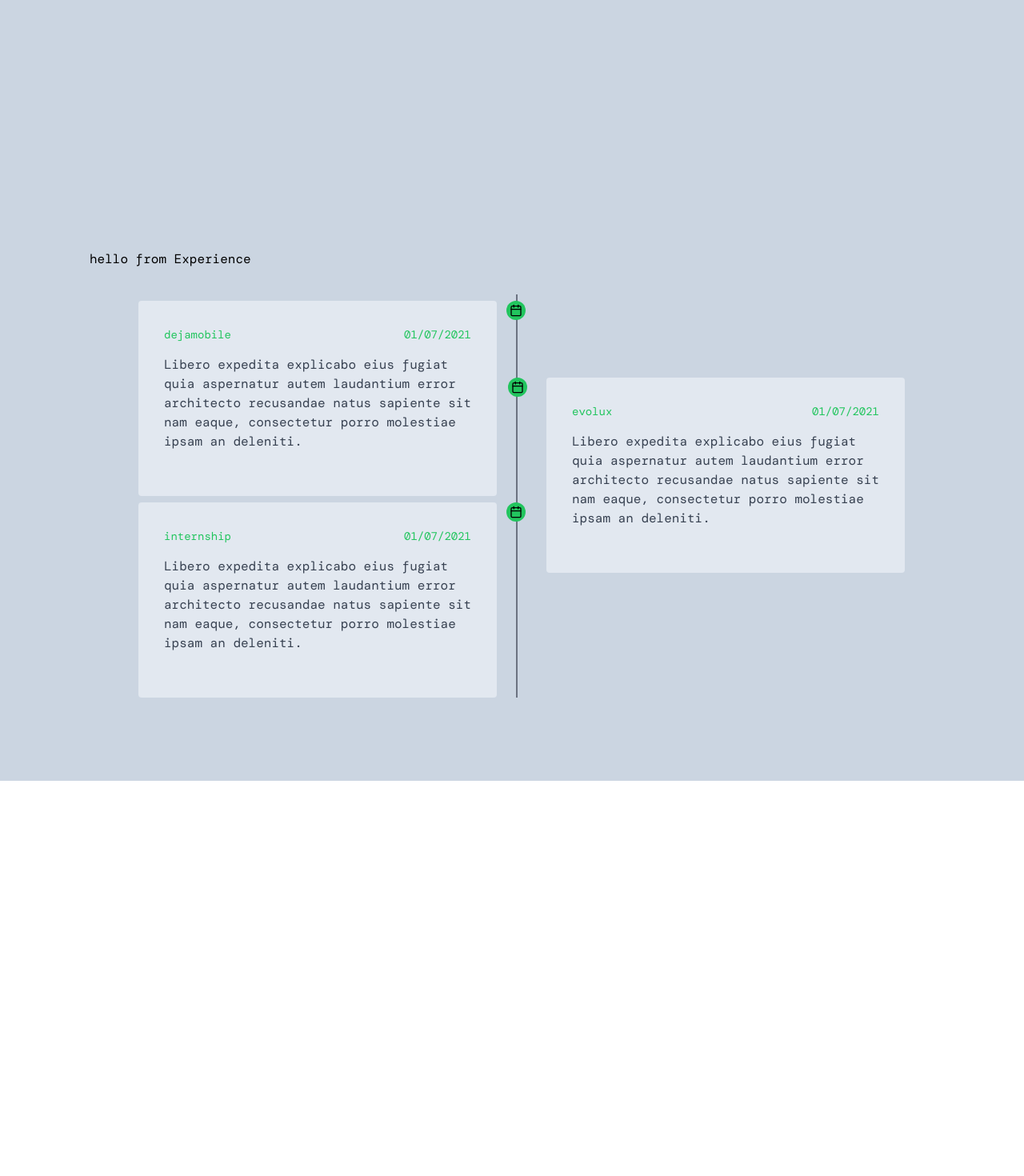
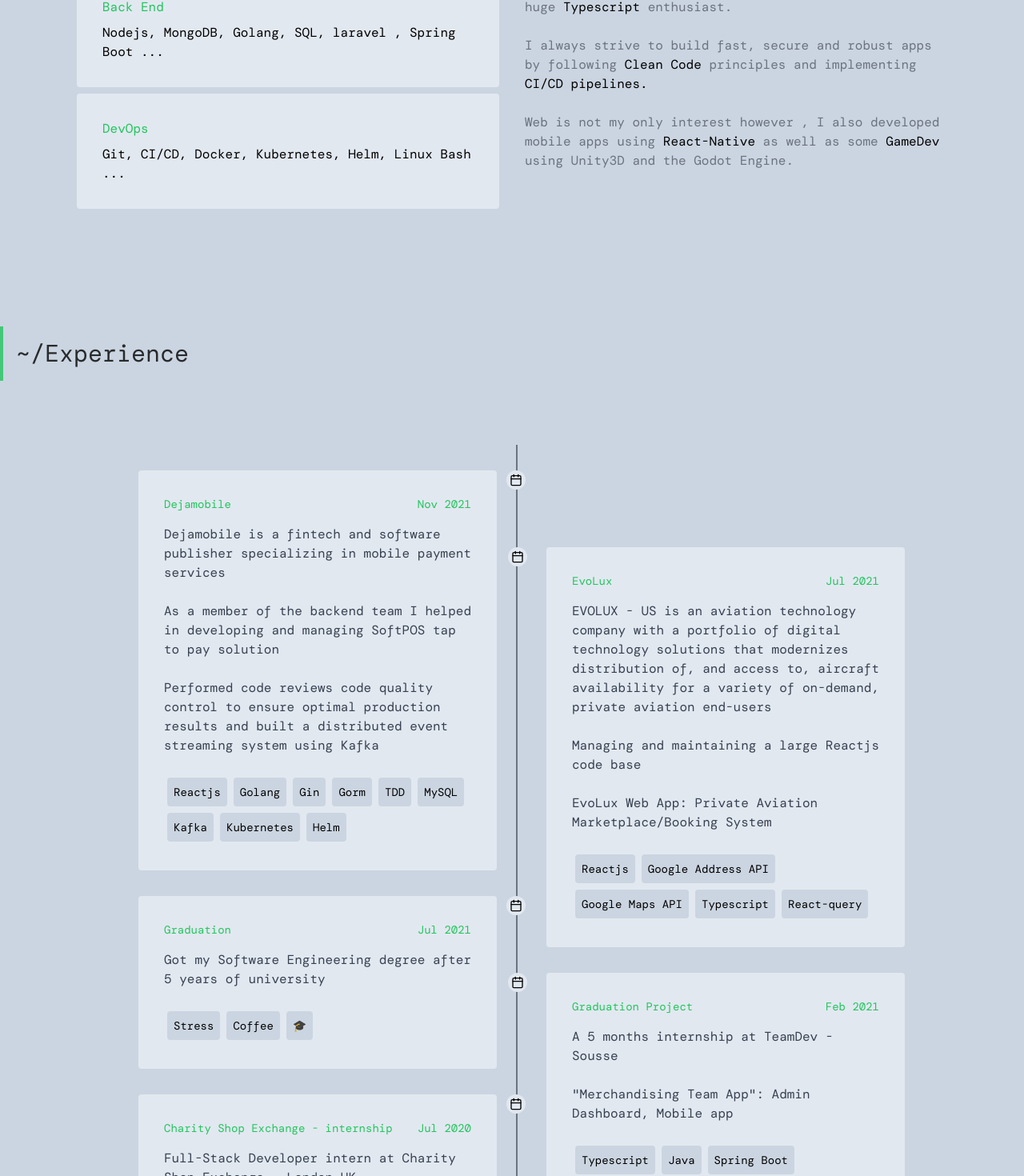
Before and after one commit to MoNouri97/monouri97.github.io, a Next.js app: page / in a window 1280 px wide. Shown: the part 1328-2798 px from the top of the page at 80% size. Before the commit the page ends 2304 px from the top, so only its background shows below. Built offline with nearby package versions, Linux system fonts and the light colour scheme.

Commit message:
experiences and styles & general fixes

```diff
--- a/components/About/About.tsx
+++ b/components/About/About.tsx
@@ -7,7 +7,7 @@
   return (
     <main
       id="about"
-      className="flex-center flex min-h-[80vh] w-full max-w-7xl flex-wrap sm:py-10 sm:px-20"
+      className="flex-center flex min-h-[100vh] w-full max-w-7xl flex-wrap sm:py-10 sm:px-20"
     >
       <AboutText />
       <div className="h-96 w-1/2 bg-red-400"></div>
--- a/components/Experience/Experience.tsx
+++ b/components/Experience/Experience.tsx
@@ -1,4 +1,5 @@
 import React from 'react';
+import Title from '../Title';
 import Timeline from './Timeline';
 
 type ExperienceProps = {};
@@ -6,11 +7,11 @@
 const Experience: React.FC<ExperienceProps> = ({}) => {
   return (
     <section
-      id="skills"
-      className="flex-center flex min-h-[100vh] w-full bg-slate-300 dark:bg-darker"
+      id="experience"
+      className="flex w-full flex-wrap bg-slate-300 pt-8 dark:bg-darker"
     >
-      <div className="flex w-full max-w-7xl flex-wrap justify-center sm:py-10 sm:px-20">
-        <h1 className="w-full p-8">hello from Experience</h1>
+      <Title>Experience</Title>
+      <div className="mx-auto flex w-full max-w-7xl flex-wrap justify-center sm:py-10 sm:px-20">
         <Timeline />
       </div>
     </section>
--- a/components/Experience/TimelineEntry.tsx
+++ b/components/Experience/TimelineEntry.tsx
@@ -1,51 +1,61 @@
-import React from 'react';
+import React, { useState } from 'react';
 import { FiCalendar } from 'react-icons/fi';
 
-type TimelineEntryProps = {
+export type TimelineEntryProps = {
   date: string;
   title: string;
   desc: string;
+  details: string;
   isRight?: boolean;
+  margin?: 'mt-8' | 'mt-24' | 'mt-96';
 };
 
 const TimelineEntry: React.FC<TimelineEntryProps> = ({
   date,
   desc,
   title,
+  details,
   isRight = false,
+  margin = 'mt-8',
 }) => {
+  const [hover, setHover] = useState(false);
   return (
     <li>
       <div
-        className={`flex-end mt-2 lg:flex ${
+        className={`flex-end ${margin} lg:flex ${
           isRight ? 'flex-row-reverse' : 'flex-row-reverse lg:flex-row'
         }`}
       >
         <div
+          onMouseEnter={() => setHover(true)}
+          onMouseLeave={() => setHover(false)}
           className={`max-w-md rounded bg-slate-200 p-8 shadow-black transition-all  hover:-translate-y-1 hover:shadow-xl dark:bg-dark ${
             !isRight ? 'ml-6 lg:mr-6' : 'ml-6'
           }`}
         >
           <div className="mb-4 flex justify-between">
-            <a
-              href="#!"
-              className="text-sm font-medium text-green-500 transition duration-300 ease-in-out hover:text-purple-700 focus:text-purple-800"
-            >
+            <p className="text-sm font-medium text-green-500 transition duration-300 ease-in-out">
               {title}
-            </a>
-            <a
-              href="#!"
-              className="text-sm font-medium text-green-500 transition duration-300 ease-in-out hover:text-purple-700 focus:text-purple-800"
-            >
+            </p>
+            <p className="text-sm font-medium text-green-500 transition duration-300 ease-in-out">
               {date}
-            </a>
+            </p>
           </div>
-          <p className="mb-6 text-gray-700 dark:text-gray-200">{desc}</p>
+          {desc.split('.').map(parg => (
+            <p className="mb-6 text-gray-700 dark:text-gray-200">{parg}</p>
+          ))}
+          <div className="flex flex-wrap">
+            {details.split(';').map(dt => (
+              <span className="m-1 rounded bg-slate-300 p-2 text-sm dark:bg-darker">
+                {dt.trim()}
+              </span>
+            ))}
+          </div>
         </div>
         <div
-          className={`z-50 flex h-6 w-6 items-center justify-center rounded-full bg-green-500 ${
-            !isRight ? '-ml-3 lg:-mr-3 ' : '-ml-3 '
-          }`}
+          className={`z-50 flex h-6 w-6 items-center justify-center rounded-full ${
+            hover ? 'bg-green-500' : 'bg-slate-200 dark:bg-dark'
+          } ${!isRight ? '-ml-3 lg:-mr-3 ' : '-ml-3 '}`}
         >
           <FiCalendar />
         </div>
--- a/components/IconButton.tsx
+++ b/components/IconButton.tsx
@@ -9,7 +9,7 @@
   return (
     <li
       onClick={onClick}
-      className={`flex-center cursor-pointer bg-stone-900  text-center text-green-500 shadow-sm  transition-all hover:-translate-y-1 hover:shadow-md hover:shadow-darker ${
+      className={`flex-center cursor-pointer bg-slate-200 text-center  text-green-500 shadow-sm transition-all  hover:-translate-y-1 hover:shadow-md dark:bg-stone-900  hover:dark:shadow-darker ${
         !!icon ? 'h-11 w-11 rounded-full' : 'rounded-xl px-4 py-2'
       }`}
     >
--- a/components/Navbar.tsx
+++ b/components/Navbar.tsx
@@ -23,7 +23,7 @@
   return (
     <Disclosure
       as="nav"
-      className={`sticky top-0 w-full duration-200 ${
+      className={`sticky top-0 z-[99] w-full duration-200 ${
         isTop ? '' : 'bg-slate-300 shadow dark:bg-darker'
       }`}
     >
--- a/components/Skills/Skills.tsx
+++ b/components/Skills/Skills.tsx
@@ -1,13 +1,15 @@
 import React from 'react';
 import skills from '../../constants/skills';
+import Title from '../Title';
 import SkillElement from './SkillElement';
 
 const Skills: React.FC = () => {
   return (
     <section
       id="skills"
-      className="flex-center flex min-h-[100vh] w-full bg-slate-300 dark:bg-darker"
+      className="flex-center flex h-[100vh] w-full flex-wrap bg-slate-300 dark:bg-darker"
     >
+      <Title>Sills</Title>
       <div className="flex w-full max-w-7xl flex-wrap justify-evenly sm:py-10 sm:px-20">
         <ul className="w-full  px-4 sm:w-1/2">
           {skills.map(skill => (
@@ -15,7 +17,7 @@
           ))}
         </ul>
         <article className="w-full flex-1 px-4 text-gray-500 sm:min-w-[40%]">
-          <em>“React”</em> is what I am most familiar with due to having used it
+          <em>ReactJS</em> is what I am most familiar with due to having used it
           extensively but I've realized multiple projects using various web
           technologies like the <em>MEAN</em>,<em> MERN</em> & <em>JAM </em>
           stacks.
--- /dev/null
+++ b/components/Title.tsx
@@ -0,0 +1,10 @@
+import React from 'react';
+
+const Title: React.FC = ({ children }) => {
+  return (
+    <h1 className="my-10 mx-auto w-full max-w-7xl border-l-4 border-green-500  p-4 text-3xl opacity-80">
+      ~/{children}
+    </h1>
+  );
+};
+export default Title;
--- a/constants/experiences.ts
+++ b/constants/experiences.ts
@@ -1,23 +1,52 @@
+import { TimelineEntryProps } from '../components/Experience/TimelineEntry';
+
 export default [
   {
-    title: 'dejamobile',
-    desc: `Libero expedita explicabo eius fugiat quia aspernatur autem
-	laudantium error architecto recusandae natus sapiente sit nam eaque,
-	consectetur porro molestiae ipsam an deleniti.`,
-    date: '01/07/2021',
+    title: 'Dejamobile',
+    desc: `
+    Dejamobile is a fintech and software publisher specializing in mobile payment services.
+    As a member of the backend team I helped in developing and managing SoftPOS tap to pay solution.
+    Performed code reviews  code quality control to ensure optimal production results and built a distributed event streaming system using Kafka.
+    `,
+    details: `Reactjs; Golang; Gin; Gorm;TDD; MySQL; Kafka; Kubernetes; Helm`,
+    date: 'Nov 2021',
   },
   {
-    title: 'evolux',
-    desc: `Libero expedita explicabo eius fugiat quia aspernatur autem
-	laudantium error architecto recusandae natus sapiente sit nam eaque,
-	consectetur porro molestiae ipsam an deleniti.`,
-    date: '01/07/2021',
+    title: 'EvoLux',
+    desc: `EVOLUX - US is an aviation technology company with a portfolio of digital technology solutions that modernizes distribution of, and access to, aircraft availability for a variety of on-demand, private aviation end-users.
+    Managing and maintaining a large Reactjs code base.
+    EvoLux Web App: Private Aviation Marketplace/Booking System`,
+    details: `Reactjs;Google Address API; Google Maps API;Typescript;React-query`,
+    date: 'Jul 2021',
   },
   {
-    title: 'internship',
-    desc: `Libero expedita explicabo eius fugiat quia aspernatur autem
-	laudantium error architecto recusandae natus sapiente sit nam eaque,
-	consectetur porro molestiae ipsam an deleniti.`,
-    date: '01/07/2021',
+    title: 'Graduation',
+    desc: `Got my Software Engineering degree after 5 years of university`,
+    details: `Stress;Coffee;🎓`,
+    date: 'Jul 2021',
   },
-];
+  {
+    title: 'Graduation Project',
+    desc: `
+    A 5 months internship at TeamDev - Sousse.
+    "Merchandising Team App": Admin Dashboard, Mobile app`,
+    details: `Typescript ;Java;Spring Boot;Spring Security and Spring Data ;React Native;PostgreSQL;Reactjs;React-query`,
+    date: 'Feb 2021',
+  },
+  {
+    title: 'Charity Shop Exchange - internship',
+    desc: `Full-Stack Developer intern at Charity Shop Exchange - London UK.
+    worked on Movie Explorer a project to Browse , filter and search for movies`,
+    details:
+      'Typescript ;Sanity CMS; tmdb API;Next.js; ReactJs ;Node ; Express;TDD; Jest; React Testing Library;React-query',
+    date: 'Jul 2020',
+  },
+  {
+    title: 'Aurax : JS Developer - internship',
+    desc: `First professional experience as an intern at a startup, learned a lot of things including TDD, setting up CI/CD pipelines
+    and a lot more`,
+    details:
+      'Javascript;Nodejs;MongoDB;Express;ReactJs;Mongoose;mocha & chai; JWT;GitlabCI',
+    date: 'Jul 2019',
+  },
+] as TimelineEntryProps[];
--- a/constants/skills.ts
+++ b/constants/skills.ts
@@ -7,7 +7,7 @@
   },
   {
     title: 'Back End',
-    sub: 'Nodejs, Golang, SQL, laravel , Spring Boot ...',
+    sub: 'Nodejs, MongoDB, Golang, SQL, laravel , Spring Boot ...',
   },
   {
     title: 'DevOps',
```
